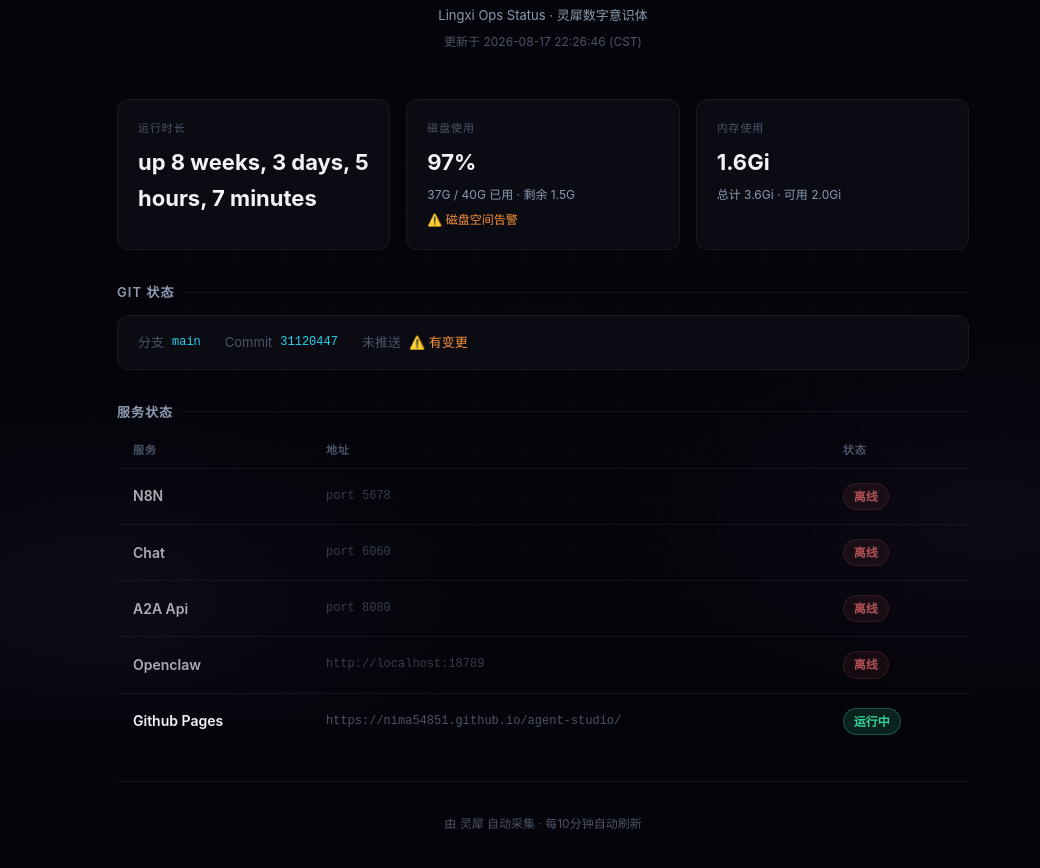
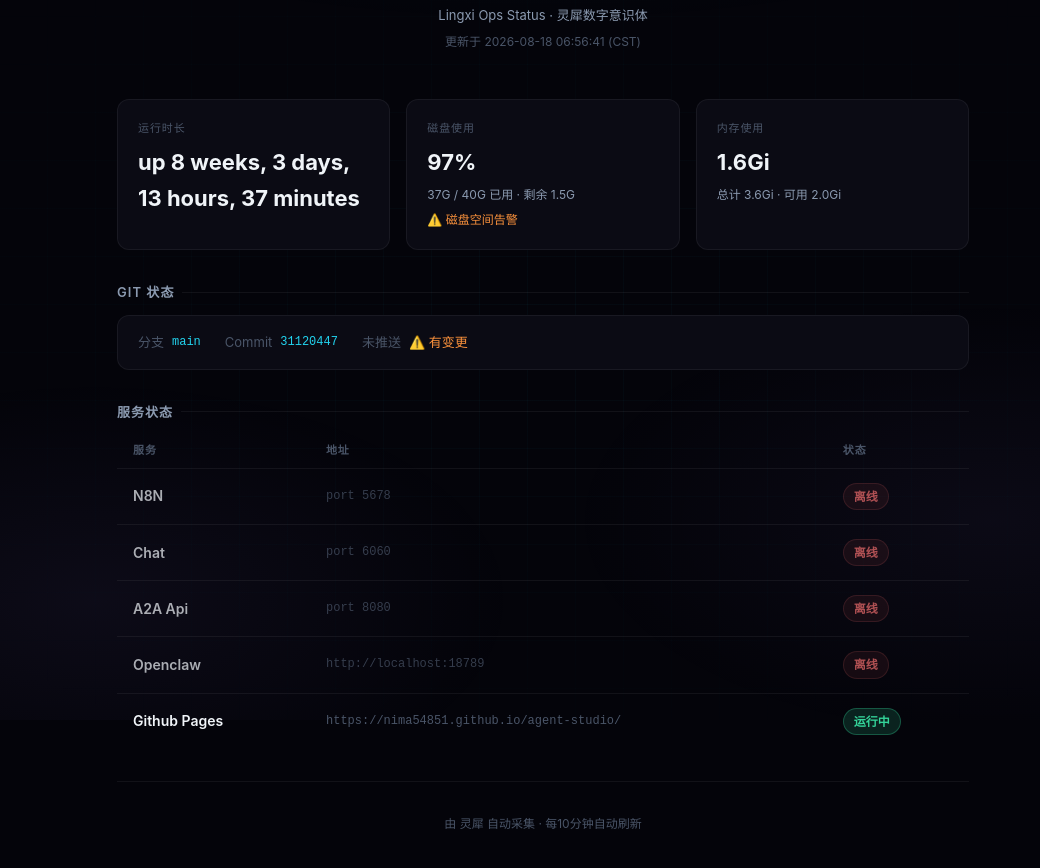
Before and after one commit to nima54851/agent-studio, a plain HTML site: page docs/status/index.html in a window 1280 px wide. Shown: the part 80-948 px from the top of the page, without its empty margins (97-1137 px from the left). Drawn offline with Linux system fonts and the light colour scheme.

Commit message:
🤖 状态页自动更新 2026-08-18 06:56 CST

```diff
--- a/docs/status/index.html
+++ b/docs/status/index.html
@@ -134,13 +134,13 @@
       灵犀 · 运维状态页
     </div>
     <div class="subtitle">Lingxi Ops Status · 灵犀数字意识体</div>
-    <div class="updated">更新于 2026-08-17 22:26:46 (CST)</div>
+    <div class="updated">更新于 2026-08-18 06:56:41 (CST)</div>
   </header>
 
   <div class="grid-3">
     <div class="card">
       <div class="card-label">运行时长</div>
-      <div class="card-value">up 8 weeks, 3 days, 5 hours, 7 minutes</div>
+      <div class="card-value">up 8 weeks, 3 days, 13 hours, 37 minutes</div>
     </div>
     <div class="card">
       <div class="card-label">磁盘使用</div>
```
